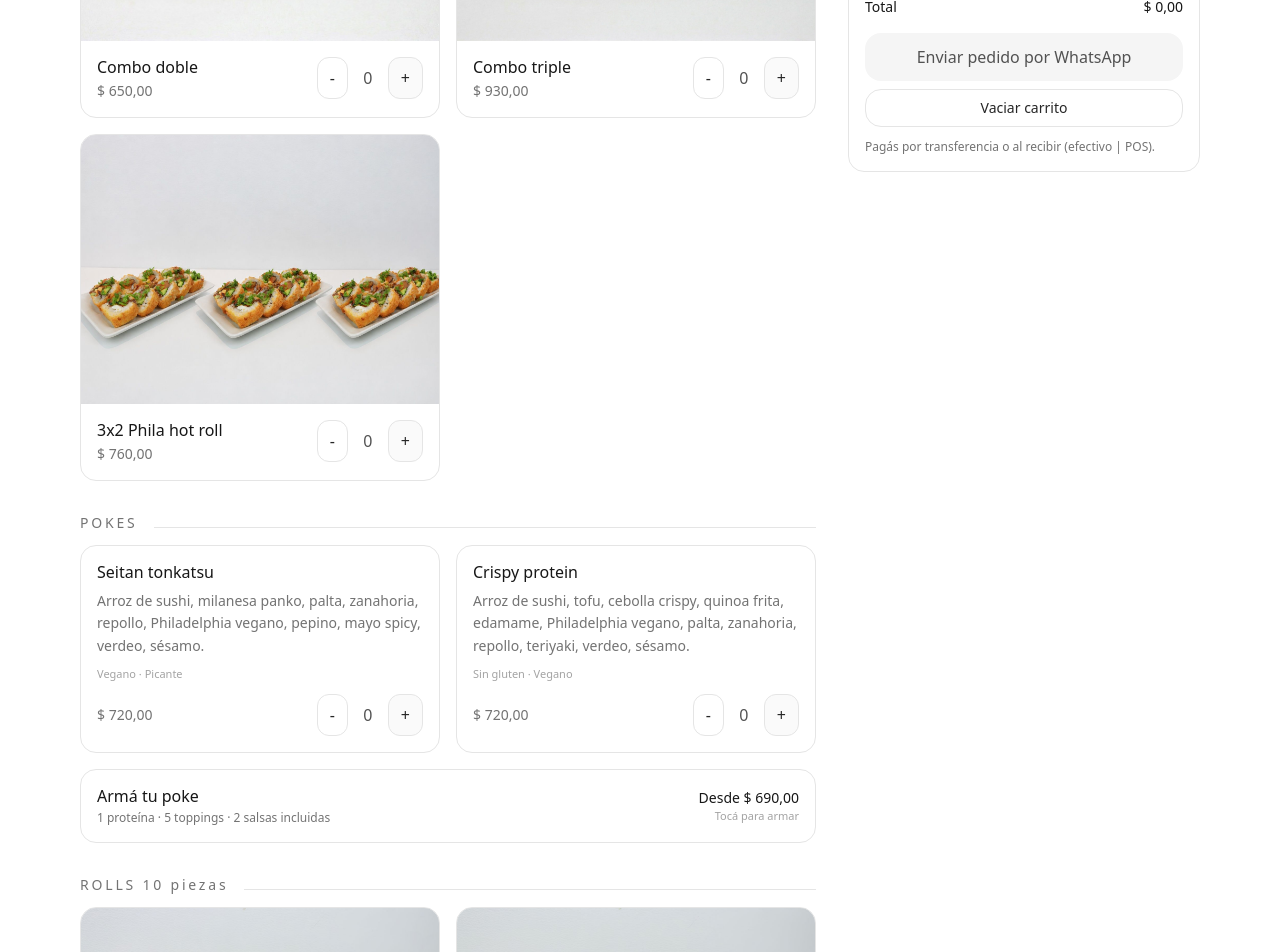
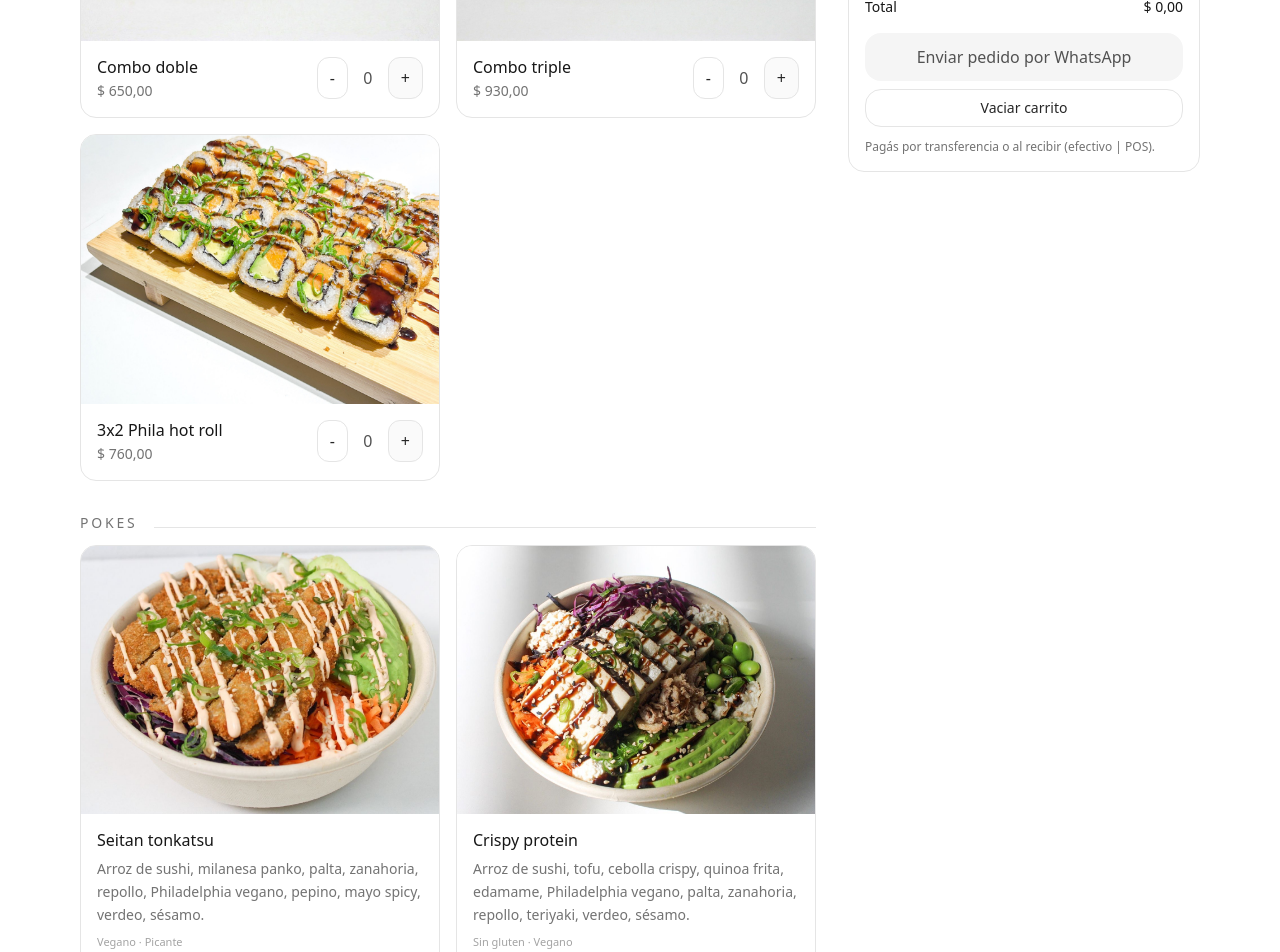
Before and after one commit to feiquiclothing/Secto, a React (Vite) app: page / in a window 1280 px wide. Shown: the part 720-1672 px from the top of the page. Built offline with nearby package versions, Linux system fonts and the light colour scheme.

Commit message:
Update prices and image paths in SectoCafePedidos

```diff
--- a/src/SectoCafePedidos.jsx
+++ b/src/SectoCafePedidos.jsx
@@ -56,7 +56,7 @@ const MENU = [
       { id: "c02", name: "Combo pareja", price: 860, img: "/Photos/combo pareja.jpeg"  },
       { id: "c03", name: "Combo doble", price: 650, img: "/Photos/combo doble.jpeg"  },
       { id: "c04", name: "Combo triple", price: 930, img: "/Photos/combo triple.jpg"  },
-      { id: "c05", name: "3x2 Phila hot roll", price: 760, img: "/Photos/3x2.jpg"  },
+      { id: "c05", name: "3x2 Phila hot roll", price: 760, img: "/Photos/3x2.jpeg"  },
 
     ],
   },
@@ -279,8 +279,8 @@ const FIXED_POKES = [
     name: "Seitan tonkatsu",
     description:
       "Arroz de sushi, milanesa panko, palta, zanahoria, repollo, Philadelphia vegano, pepino, mayo spicy, verdeo, sésamo.",
-    price: 720,
-    img: "",
+    price: 580,
+    img: "/Photos/tonkatsu.jpeg",
     tags: ["Vegano", "Picante"],
   },
   {
@@ -288,13 +288,13 @@ const FIXED_POKES = [
     name: "Crispy protein",
     description:
       "Arroz de sushi, tofu, cebolla crispy, quinoa frita, edamame, Philadelphia vegano, palta, zanahoria, repollo, teriyaki, verdeo, sésamo.",
-    price: 720,
-    img: "",
+    price: 550,
+    img: "/Photos/crispy.jpeg",
     tags: ["Sin gluten", "Vegano"],
   },
 ];
 
-const POKE_BASE_PRICE = 690;
+const POKE_BASE_PRICE = 530;
 const POKE_EXTRA_TOPPING = 60;
 const POKE_EXTRA_SAUCE = 40;
 
```
